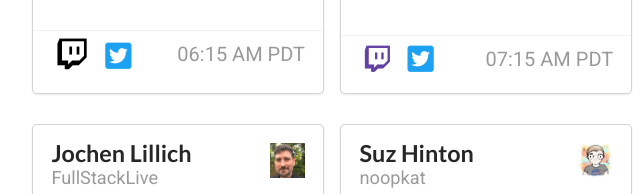
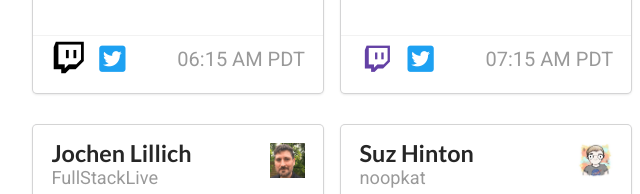
Before and after one commit to nnja/LiveCodersConf, a plain HTML site: page index.html in a window 1280 px wide. In both pictures the pointer is over the icon 87 px from the left and 1618 px from the top of the page. Shown: the part 1554-1748 px from the top of the page, 18-658 px from the left. Drawn offline with nearby package versions, Linux system fonts and the light colour scheme.

Commit message:
don't resize surrounding content on social icon hover

```diff
--- a/style.css
+++ b/style.css
@@ -247,7 +247,8 @@ i.twitter.icon {
 i.twitch.icon:hover,
 i.twitter.icon:hover {
 	color: black;
-	font-size: 35px;
+	transition: all .2s ease-in-out;
+	transform: scale(1.2);
 }
 
 
```
